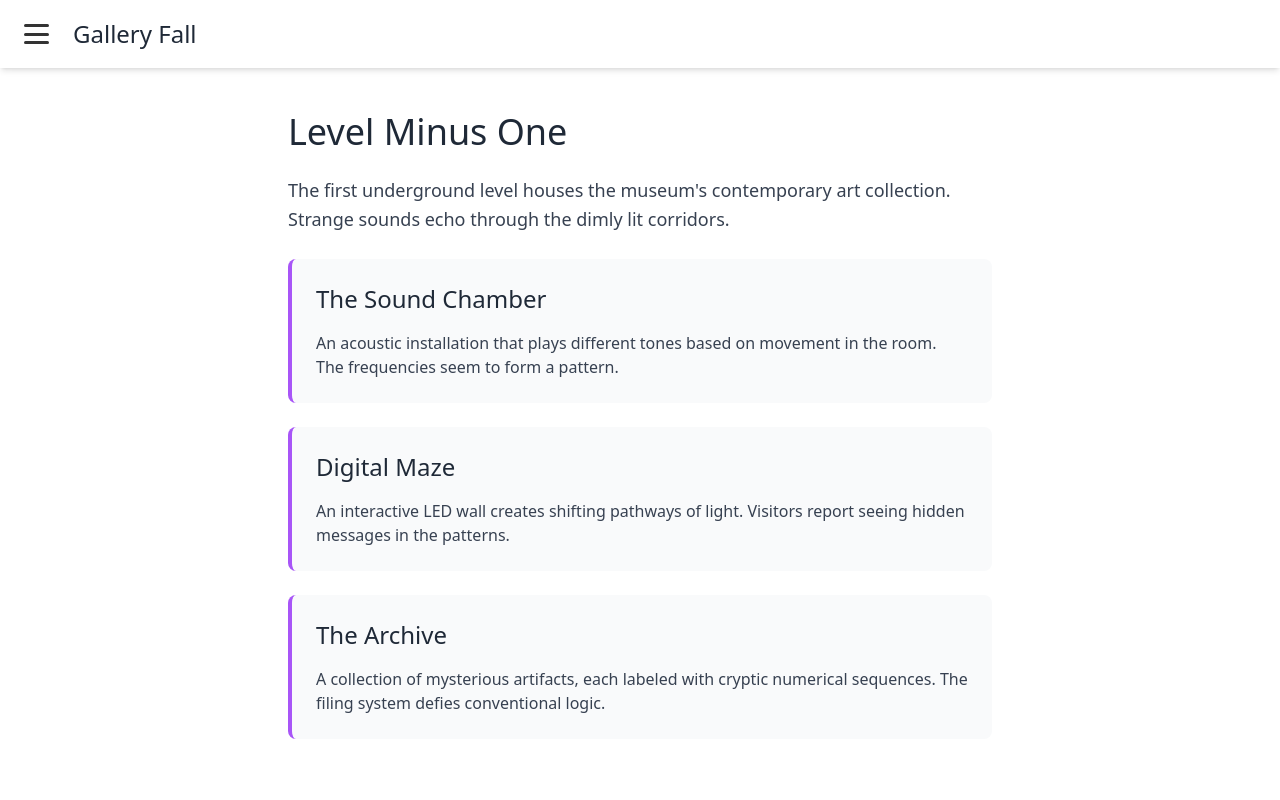
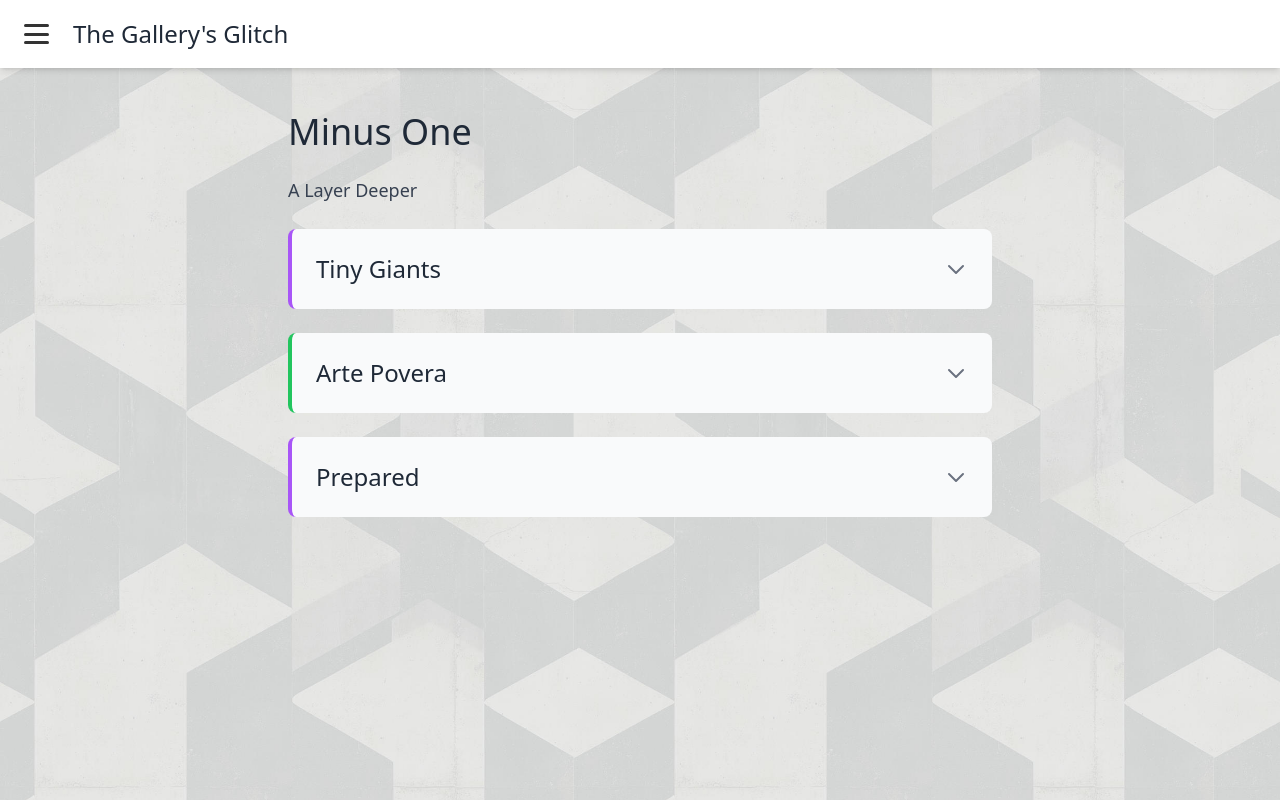
Before and after one commit to oddgoo/gallery-fall, a SvelteKit app: page /minus-one in a window 1280 px wide. Built offline with nearby package versions, Linux system fonts and the light colour scheme.

Commit message:
-initial little pass ofl puzzles

```diff
--- a/src/lib/ArrangePuzzle.svelte
+++ b/src/lib/ArrangePuzzle.svelte
@@ -223,7 +223,7 @@
             feedback = 'Correct!';
             markPuzzleComplete(id);
         } else {
-            feedback = 'Not quite right. Keep trying!';
+            feedback = 'Not quite right';
         }
     }
 </script>
@@ -277,7 +277,7 @@
                     on:click={checkSolution}
                     class="bg-purple-500 text-white px-6 py-3 rounded-lg text-lg hover:bg-purple-600 active:bg-purple-700 touch-manipulation"
                 >
-                    Check Solution
+                    Submit
                 </button>
             </div>
         {/if}
--- a/src/lib/NumberPuzzle.svelte
+++ b/src/lib/NumberPuzzle.svelte
@@ -64,7 +64,7 @@
             class="bg-purple-500 text-white px-6 py-3 rounded-lg text-lg hover:bg-purple-600 active:bg-purple-700 disabled:opacity-50 touch-manipulation"
             disabled={isCorrect}
         >
-            Submit Answer
+            Submit
         </button>
     </div>
 
--- a/src/lib/TextPuzzle.svelte
+++ b/src/lib/TextPuzzle.svelte
@@ -3,7 +3,7 @@
     import { markPuzzleComplete, isPuzzleComplete } from '$lib/stores/progress';
     import { marked } from 'marked';
 
-    export let prompt: string;
+    export let prompt: string = "";
     export let correctAnswers: string[];
     export let id: string;
     export let placeholder: string = "Enter your answer";
@@ -63,7 +63,7 @@
             class="bg-purple-500 text-white px-6 py-3 rounded-lg text-lg hover:bg-purple-600 active:bg-purple-700 disabled:opacity-50 touch-manipulation"
             disabled={isCorrect}
         >
-            Submit Answer
+            Submit
         </button>
     </div>
 
--- a/src/routes/+layout.svelte
+++ b/src/routes/+layout.svelte
@@ -20,7 +20,7 @@
 			<span></span>
 		</div>
 	</button>
-	<h1 class="text-2xl ml-4 text-gray-800 m-0">Gallery Fall</h1>
+	<h1 class="text-2xl ml-4 text-gray-800 m-0">The Gallery's Glitch</h1>
 </header>
 
 {#if isMenuOpen}
@@ -128,7 +128,7 @@
 ></div>
 {/if}
 
-<main class="pt-20 px-4">
+<main class="pt-20 px-4 min-h-screen bg-pattern">
 	<slot />
 </main>
 
@@ -179,4 +179,11 @@
 	nav button:hover svg {
 		color: #555;
 	}
+
+	/* Add background pattern styling */
+	:global(.bg-pattern) {
+		background-image: url('/images/ui/bg-1.jpg');
+		background-repeat: repeat;
+		background-size: 50%;
+	}
 </style>
--- a/src/routes/ground/+page.svelte
+++ b/src/routes/ground/+page.svelte
@@ -1,19 +1,32 @@
+<script lang="ts">
+    import NumberPuzzle from '$lib/NumberPuzzle.svelte';
+    import TextPuzzle from '$lib/TextPuzzle.svelte';
+    import ArrangePuzzle from '$lib/ArrangePuzzle.svelte';
+    import PuzzleContainer from '$lib/PuzzleContainer.svelte';
+</script>
+
+
 <div class="max-w-3xl mx-auto p-8">
     <h2 class="text-4xl mb-6 text-gray-800">Ground Floor</h2>
-    <p class="text-lg leading-relaxed mb-6 text-gray-700">The main exhibition hall of the museum. Modern art pieces contrast sharply with classical sculptures. Security cameras track movement throughout the space.</p>
+    <p class="text-lg leading-relaxed mb-6 text-gray-700">Welcome to the ground floor of the Gallery's Glitch.</p>
 
-    <div class="bg-gray-50 p-6 rounded-lg mb-6 border-l-4 border-red-500">
+    <!-- <div class="bg-gray-50 p-6 rounded-lg mb-6 border-l-4 border-red-500">
         <h3 class="text-2xl mb-4 text-gray-800">The Pendulum</h3>
         <p class="text-gray-700">A massive Foucault pendulum dominates the central atrium. Its swing seems to follow an unusual pattern today.</p>
-    </div>
+    </div> -->
 
-    <div class="bg-gray-50 p-6 rounded-lg mb-6 border-l-4 border-red-500">
-        <h3 class="text-2xl mb-4 text-gray-800">Gallery of Mirrors</h3>
-        <p class="text-gray-700">A collection of antique mirrors arranged in a circular pattern. Each reflection shows something slightly... different.</p>
-    </div>
+    <PuzzleContainer
+    title="Naked Bestial"
+    description=""
+    borderColor="border-purple-500"
+    >
+    <p class="my-2 w-full text-center"> itisbitter_____heanswered </p>
 
-    <div class="bg-gray-50 p-6 rounded-lg mb-6 border-l-4 border-red-500">
-        <h3 class="text-2xl mb-4 text-gray-800">The Clockwork Display</h3>
-        <p class="text-gray-700">An intricate mechanical clock with multiple faces. Some hands move backwards, others seem to follow their own time.</p>
-    </div>
+        <TextPuzzle
+            placeholder="Enter the missing word"
+            correctAnswers={["bitter"]}
+            id="g_naked_bestial"
+        />
+    </PuzzleContainer>
+
 </div>
--- a/src/routes/introduction/+page.svelte
+++ b/src/routes/introduction/+page.svelte
@@ -24,7 +24,7 @@
 
 <div class="w-full max-w-3xl mx-auto px-4 py-6 sm:p-8">
     <h2 class="text-3xl sm:text-4xl mb-4 sm:mb-6 text-gray-800">Introduction</h2>
-    <p class="text-base sm:text-lg leading-relaxed mb-6 text-gray-700">Start with these simple puzzles to get the hang of the interface</p>
+    <p class="text-base sm:text-lg leading-relaxed mb-6 text-gray-700">Calibrate your attunement with your hand-scanner with these simple tasks</p>
 
     <PuzzleContainer
         title="The Sound Chamber"
--- a/src/routes/minus-one/+page.svelte
+++ b/src/routes/minus-one/+page.svelte
@@ -1,19 +1,61 @@
+<script lang="ts">
+    import NumberPuzzle from '$lib/NumberPuzzle.svelte';
+    import TextPuzzle from '$lib/TextPuzzle.svelte';
+    import ArrangePuzzle from '$lib/ArrangePuzzle.svelte';
+    import PuzzleContainer from '$lib/PuzzleContainer.svelte';
+</script>
+
+
 <div class="max-w-3xl mx-auto p-8">
-    <h2 class="text-4xl mb-6 text-gray-800">Level Minus One</h2>
-    <p class="text-lg leading-relaxed mb-6 text-gray-700">The first underground level houses the museum's contemporary art collection. Strange sounds echo through the dimly lit corridors.</p>
+    <h2 class="text-4xl mb-6 text-gray-800">Minus One</h2>
+    <p class="text-lg leading-relaxed mb-6 text-gray-700">A Layer Deeper</p>
 
-    <div class="bg-gray-50 p-6 rounded-lg mb-6 border-l-4 border-purple-500">
-        <h3 class="text-2xl mb-4 text-gray-800">The Sound Chamber</h3>
-        <p class="text-gray-700">An acoustic installation that plays different tones based on movement in the room. The frequencies seem to form a pattern.</p>
-    </div>
+    <!-- <div class="bg-gray-50 p-6 rounded-lg mb-6 border-l-4 border-red-500">
+        <h3 class="text-2xl mb-4 text-gray-800">The Pendulum</h3>
+        <p class="text-gray-700">A massive Foucault pendulum dominates the central atrium. Its swing seems to follow an unusual pattern today.</p>
+    </div> -->
 
-    <div class="bg-gray-50 p-6 rounded-lg mb-6 border-l-4 border-purple-500">
-        <h3 class="text-2xl mb-4 text-gray-800">Digital Maze</h3>
-        <p class="text-gray-700">An interactive LED wall creates shifting pathways of light. Visitors report seeing hidden messages in the patterns.</p>
-    </div>
+    <PuzzleContainer
+    title="Tiny Giants"
+    description=""
+    borderColor="border-purple-500"
+    >
+    <p class="my-2 w-full text-center"> When the giants shrink, so do their tincture. What is this paint?</p>
 
-    <div class="bg-gray-50 p-6 rounded-lg mb-6 border-l-4 border-purple-500">
-        <h3 class="text-2xl mb-4 text-gray-800">The Archive</h3>
-        <p class="text-gray-700">A collection of mysterious artifacts, each labeled with cryptic numerical sequences. The filing system defies conventional logic.</p>
-    </div>
+        <TextPuzzle
+            placeholder="What is the man holding?"
+            correctAnswers={["gold","golden"]}
+            id="b1_giants"
+        />
+    </PuzzleContainer>
+
+    <PuzzleContainer
+    title="Arte Povera"
+    description=""
+    borderColor="border-green-500"
+>
+    <ArrangePuzzle
+        prompt="10m"
+        imageUrl="images/b1/arte_povera.jpg"
+        rows=1
+        columns=6
+        id="image-chamber-1"
+    />
+</PuzzleContainer>
+
+
+    <PuzzleContainer
+    title="Prepared"
+    description=""
+    borderColor="border-purple-500"
+    >
+    <p class="my-2 w-full text-center"> Follow the smell and seek the square window. He holds a tool on his right hand. </p>
+
+        <TextPuzzle
+            placeholder="What is the man holding?"
+            correctAnswers={["umbrella"]}
+            id="b1_prepared"
+        />
+    </PuzzleContainer>
+
 </div>
```
Also changed, not shown: src/routes/gardens/+page.svelte (renamed from src/routes/entry-gardens/+page.svelte), static/images/b1/arte_povera.jpg (added), static/images/ui/bg-1.jpg (added).
